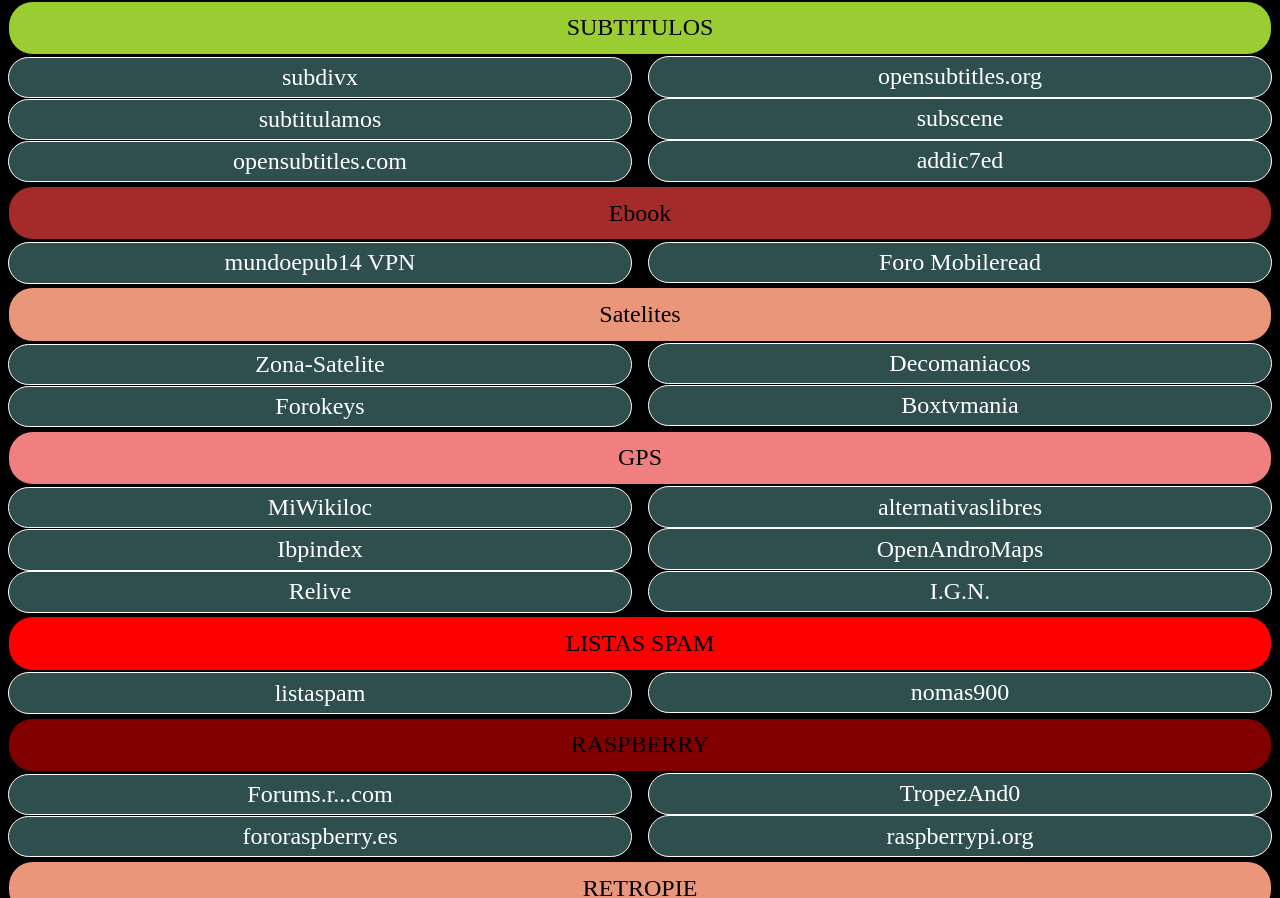
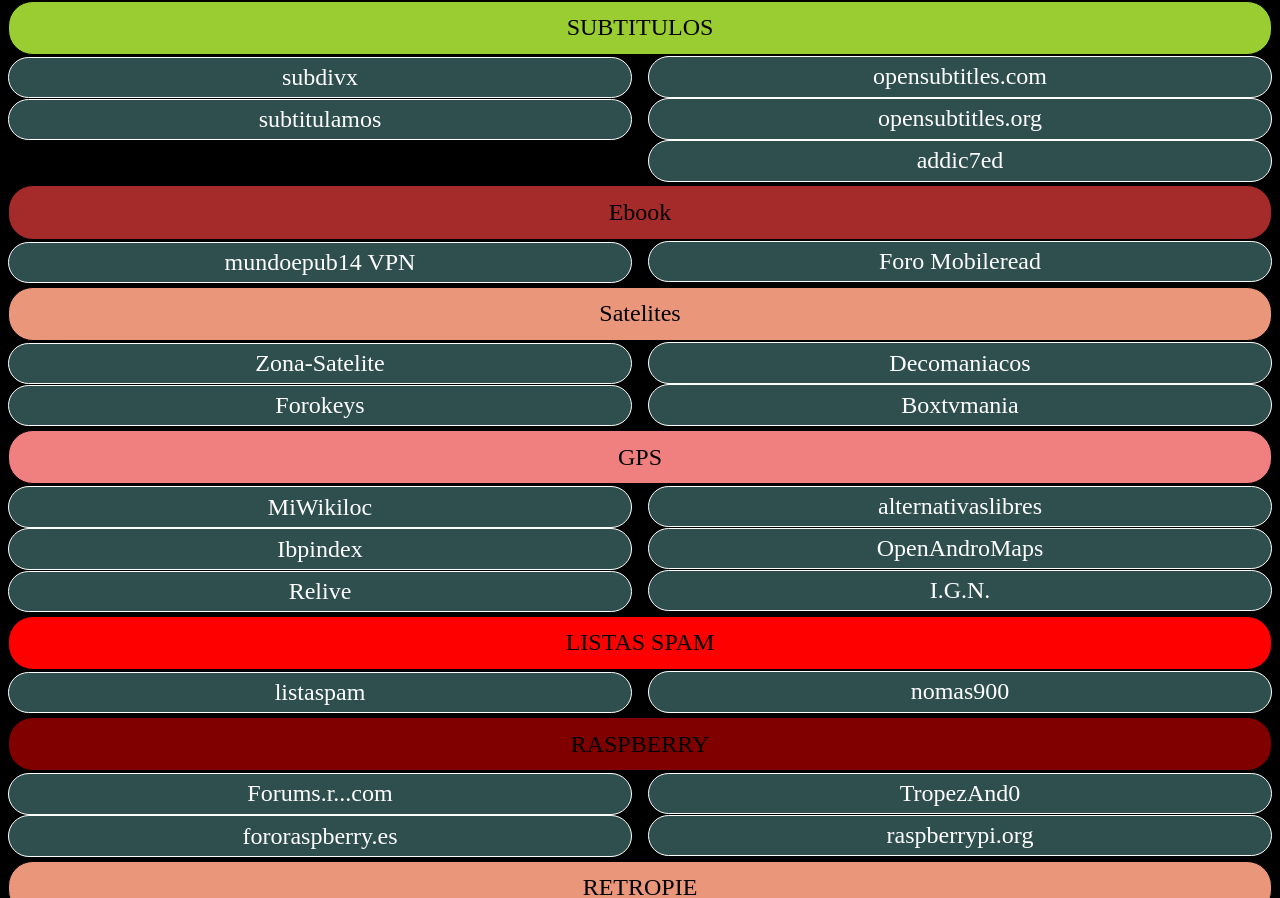
Before and after one commit to joselin666/joselin666.github.io, a plain HTML site: page index.html in a window 1280 px wide. Shown: the part 1204-2102 px from the top of the page. Drawn offline with Linux system fonts and the light colour scheme.

Commit message:
Drop scene

```diff
--- a/index.html
+++ b/index.html
@@ -225,9 +225,6 @@
         <a href="https://www.opensubtitles.org/">
             <p>opensubtitles.org</p>
         </a>
-        <a href="https://subscene.com/">
-            <p>subscene</p>
-        </a>
         <a href="https://www.addic7ed.com/">
             <p>addic7ed</p>
         </a>
```
